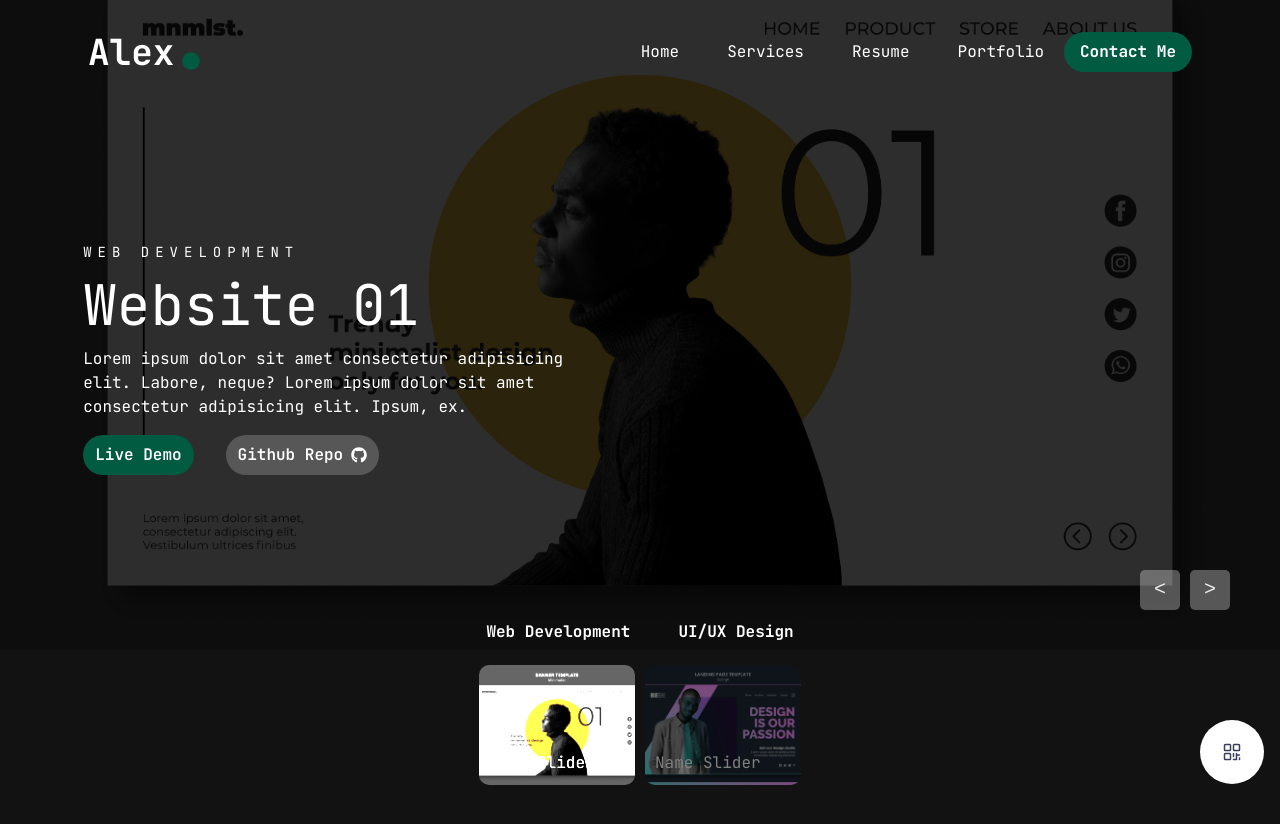
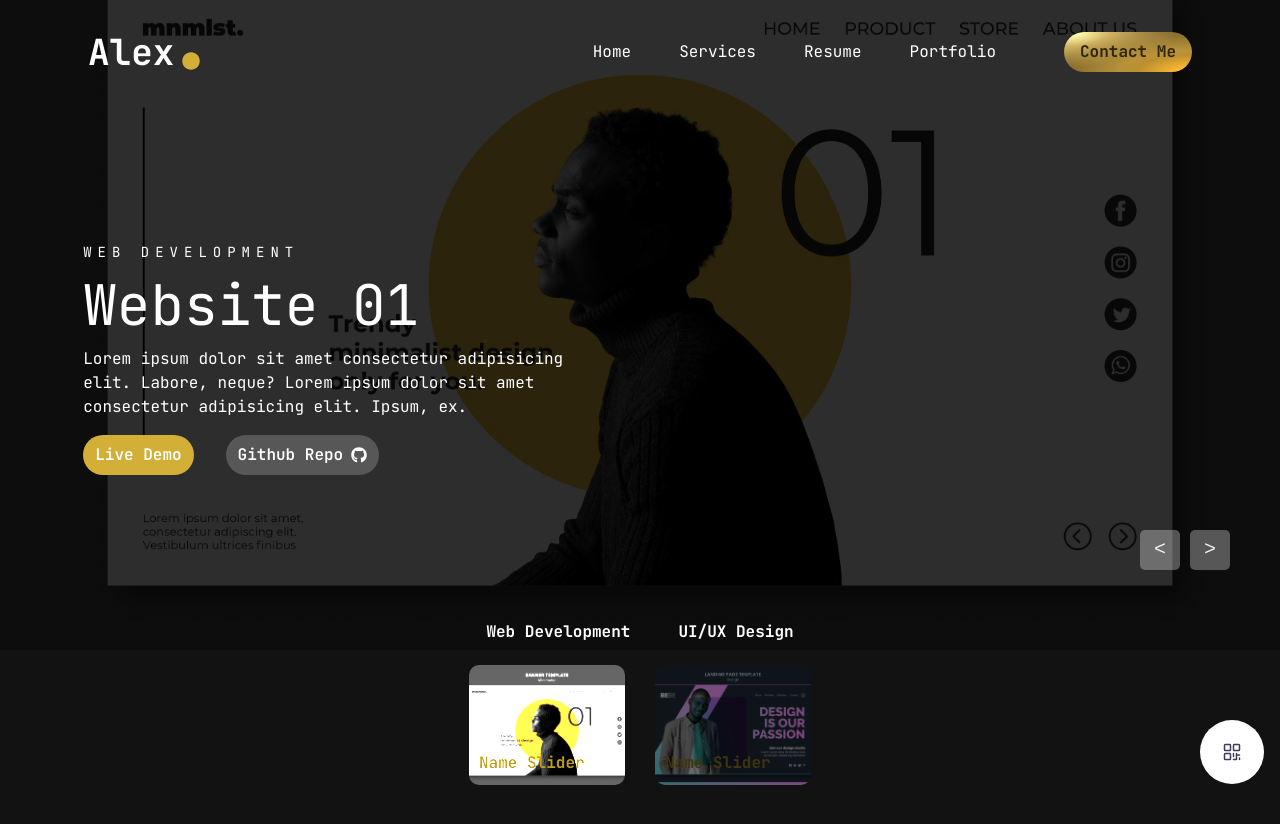
Before and after one commit to al3x991/alexdotcom, a Next.js app: page /portfolio in a window 1280 px wide. Shown: the top 824 px of the page. Built offline with nearby package versions, Linux system fonts and the light colour scheme.

Commit message:
major update

```diff
--- a/app/head.tsx
+++ b/app/head.tsx
@@ -1,9 +1,12 @@
 export default function Head() {
   return (
     <>
-      <title>Free Next.js Template for Startup and SaaS</title>
+      <title>Alexander Omoruyi | Full Stack Developer</title>
       <meta content="width=device-width, initial-scale=1" name="viewport" />
-      <meta name="description" content="Generated by create next app" />
+      <meta
+        name="description"
+        content="The website of Alexander Omoruyi, browse my services, portfolio and qualifications."
+      />
       <link rel="icon" href="/images/favicon.ico" />
     </>
   );
--- a/components/Header/index.tsx
+++ b/components/Header/index.tsx
@@ -135,13 +135,21 @@ const Header = () => {
                         )}
                       </li>
                     ))}
+                    <li className="group relative">
+                      <Link
+                        href="/contact"
+                        className="block rounded py-2.5 text-base text-dark hover:opacity-70 dark:text-white md:hidden lg:px-3"
+                      >
+                        Contact
+                      </Link>
+                    </li>
                   </ul>
                 </nav>
               </div>
               <div className="flex items-center pl-5 pr-16 lg:pr-0">
                 <Link
                   href="/contact"
-                  className="ease-in-up text-md hidden rounded-full bg-lime px-4 py-2 font-bold text-white transition duration-300 hover:bg-opacity-90 hover:shadow-signUp md:block "
+                  className="ease-in-up text-md gold_bg gold_text hidden rounded-full px-4 py-2 font-bold transition duration-300 hover:bg-opacity-90 hover:shadow-signUp md:block "
                 >
                   Contact Me
                 </Link>
--- a/components/Portfolio/Web.jsx
+++ b/components/Portfolio/Web.jsx
@@ -81,8 +81,8 @@ const Web = () => {
 
   return (
     <>
-      <section id="portfolio" className="relative z-10 h-full max-h-screen">
-        <div className="slider mt-[0px] h-screen md:mt-[-150px]">
+      <section id="portfolio" className="relative z-10 h-full lg:max-h-screen">
+        <div className="slider mb-[50px] mt-[0px] h-screen md:mb-[0px] md:mt-[-150px]">
           <div className="list">
             <div className="item active">
               <Image
@@ -93,7 +93,7 @@ const Web = () => {
               />
               <div className="overlay absolute left-0 top-0 z-0 h-full w-full bg-black opacity-[0.9]"></div>
 
-              <div className="content top-[27%] scale-90  md:top-[45.5%]  lg:left-[6.5%] lg:top-[49%] lg:w-[500px] lg:max-w-[80%] lg:scale-100">
+              <div className="content top-[23%] scale-90  md:top-[45.5%]  md:max-w-[80%] lg:left-[6.5%] lg:top-[49%] lg:w-[500px] lg:scale-100">
                 <p>Web Development</p>
                 <h2>Website 01</h2>
                 <p>
@@ -127,7 +127,7 @@ const Web = () => {
               />
               <div className="overlay absolute left-0 top-0 z-0 h-full w-full bg-black opacity-[0.9]"></div>
 
-              <div className="content top-[27%] scale-90  md:top-[45.5%]  lg:left-[6.5%] lg:top-[49%] lg:w-[500px] lg:max-w-[80%] lg:scale-100">
+              <div className="content top-[23%] scale-90  md:top-[45.5%]  md:max-w-[80%] lg:left-[6.5%] lg:top-[49%] lg:w-[500px] lg:scale-100">
                 <p>Web Development</p>
                 <h2>Website 02</h2>
                 <p>
@@ -154,28 +154,32 @@ const Web = () => {
             </div>
             {/* Additional slider items */}
           </div>
-          <div className="arrows">
+          <div className="arrows absolute bottom-[3%] right-[38%] md:bottom-[10%] md:right-[50px] ">
             <button id="prev">&lt;</button>
             <button id="next">&gt;</button>
           </div>
-          <div className="thumbnail">
-            <div className="item active">
+          <div className="thumbnail absolute bottom-[-329px] flex flex-col items-center justify-center gap-x-[30px] gap-y-[30px] overflow-y-scroll pb-[80px] md:bottom-[-265px] md:flex-row md:items-baseline lg:flex-wrap lg:justify-start lg:pb-[0px] ">
+            <div className="item active md:h-[120px] md:max-h-[70%] md:w-[156px] md:max-w-[70%] ">
               <Image
                 width={250}
                 height={180}
                 alt="bg_image"
                 src="/images/img1.jpg"
               />
-              <div className="content">Name Slider</div>
+              <div className="content font-bold text-[#816816]">
+                Name Slider
+              </div>
             </div>
-            <div className="item">
+            <div className="item md:h-[120px] md:max-h-[70%] md:w-[156px] md:max-w-[70%] ">
               <Image
                 width={250}
                 height={180}
                 alt="bg_image"
                 src="/images/img2.jpg"
               />
-              <div className="content">Name Slider</div>
+              <div className="content font-bold text-[#816816]">
+                Name Slider
+              </div>
             </div>
             {/* Additional thumbnails */}
           </div>
--- a/components/Portfolio/styles.css
+++ b/components/Portfolio/styles.css
@@ -54,6 +54,7 @@
     opacity: 1;
   }
 }
+
 .slider .list .item.active p:nth-child(1),
 .slider .list .item.active h2,
 .slider .list .item.active span,
@@ -70,12 +71,12 @@
   animation-duration: 1.3s;
 }
 .arrows {
-  position: absolute;
+  /* position: absolute; */
   display: flex;
   align-items: center;
   gap: 10px;
-  bottom: 5%;
-  right: 50px;
+  /* bottom: 5%;
+  right: 50px; */
   z-index: 100;
 }
 .arrows button {
@@ -94,11 +95,11 @@
   color: black;
 }
 .thumbnail {
-  position: absolute;
-  bottom: -265px;
+  /* position: absolute;
+  bottom: -265px; */
   z-index: 11;
-  display: flex;
-  gap: 10px;
+  /* display: flex; */
+  /* gap: 10px; */
   width: 100%;
   height: 250px;
   padding: 0 50px;
@@ -110,8 +111,8 @@
   width: 0;
 }
 .thumbnail .item {
-  width: 156px;
-  height: 120px;
+  /* width: 156px;
+  height: 120px; */
   filter: brightness(0.5);
   transition: 0.5s;
   flex-shrink: 0;
@@ -136,7 +137,12 @@
   .slider .list .item .content h2 {
     font-size: 60px;
   }
-  .arrows {
+  /* .arrows {
     top: 10%;
+  } */
+}
+@media screen and (max-width: 990px) {
+  .content {
+    margin-left: 9% !important;
   }
 }
--- a/components/Resume/Resume.jsx
+++ b/components/Resume/Resume.jsx
@@ -78,7 +78,7 @@ const Resume = () => {
               <div
                 onClick={() => handleTabSwitch("Experience")}
                 className={`w-full cursor-pointer rounded-md px-2 py-3 text-center transition-opacity duration-300 ${
-                  tabValue === "Experience" ? "bg-lime" : "bg-dark2 opacity-70"
+                  tabValue === "Experience" ? "gold_bg" : "bg-dark2 opacity-70"
                 } hover:bg-lime`}
               >
                 <span className="text-white">Experience</span>
@@ -86,7 +86,7 @@ const Resume = () => {
               <div
                 onClick={() => handleTabSwitch("Education")}
                 className={`w-full cursor-pointer rounded-md px-2 py-3 text-center transition-opacity duration-300 ${
-                  tabValue === "Education" ? "bg-lime" : "bg-dark2 opacity-70"
+                  tabValue === "Education" ? "gold_bg" : "bg-dark2 opacity-70"
                 } hover:bg-lime`}
               >
                 <span className="text-white">Education</span>
@@ -94,7 +94,7 @@ const Resume = () => {
               <div
                 onClick={() => handleTabSwitch("Skills")}
                 className={`w-full cursor-pointer rounded-md px-2 py-3 text-center transition-opacity duration-300 ${
-                  tabValue === "Skills" ? "bg-lime" : "bg-dark2 opacity-70"
+                  tabValue === "Skills" ? "gold_bg" : "bg-dark2 opacity-70"
                 } hover:bg-lime`}
               >
                 <span className="text-white">Skills</span>
@@ -102,7 +102,7 @@ const Resume = () => {
               <div
                 onClick={() => handleTabSwitch("About")}
                 className={`w-full cursor-pointer rounded-md px-2 py-3 text-center transition-opacity duration-300 ${
-                  tabValue === "About" ? "bg-lime" : "bg-dark2 opacity-70"
+                  tabValue === "About" ? "gold_bg" : "bg-dark2 opacity-70"
                 } hover:bg-lime`}
               >
                 <span className="text-white">About Me</span>
--- a/styles/index.css
+++ b/styles/index.css
@@ -11,12 +11,33 @@
 }
 
 .secondary_btn {
-  border: 2px solid #005b41 !important;
+  border: 2px solid #d4af37 !important;
   background: transparent;
   font-weight: 600;
-  color: #005b41;
+  color: #d4af37;
   border-radius: 9999999px;
   padding: 12px 24px;
+}
+.gold_text {
+  color: #31250b;
+}
+.gold_bg {
+  background: radial-gradient(
+      ellipse farthest-corner at right bottom,
+      #fedb37 0%,
+      #fdb931 8%,
+      #bc8f30 30%,
+      #b7923c 40%,
+      transparent 80%
+    ),
+    radial-gradient(
+      ellipse farthest-corner at left top,
+      #ffffff 0%,
+      #ffffac 8%,
+      #d1b464 25%,
+      #745d27 62.5%,
+      #715b26 100%
+    );
 }
 .bg-dark2 {
   color: #262626;
@@ -29,7 +50,7 @@
 }
 
 .resume_scroll::-webkit-scrollbar-thumb {
-  background-color: #005b41;
+  background-color: #bf9c28;
   border-radius: 8px;
 }
 
--- a/tailwind.config.js
+++ b/tailwind.config.js
@@ -21,10 +21,10 @@ module.exports = {
       dark2: "#262626",
       dark: "#121212",
       primary: "#4A6CF7",
-      lime: "#005B41",
+      lime: "#d4af37",
       yellow: "#FBB040",
       "body-color": "#0A0A0A",
-      "border-color": "#005B41",
+      "border-color": "#d4af37",
     },
     screens: {
       xs: "450px",
```
